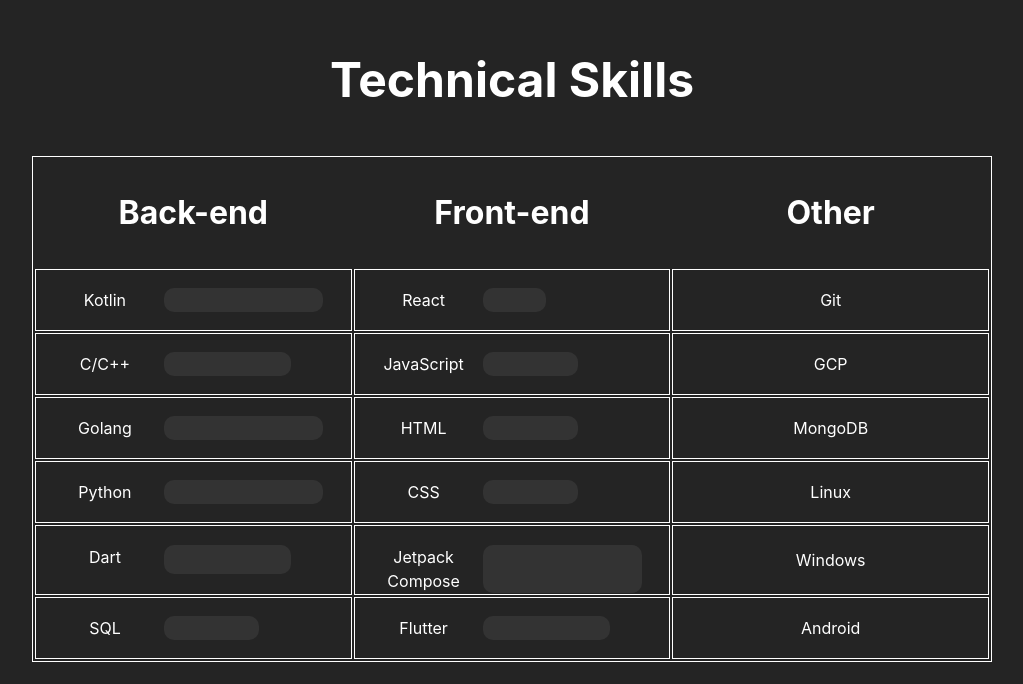
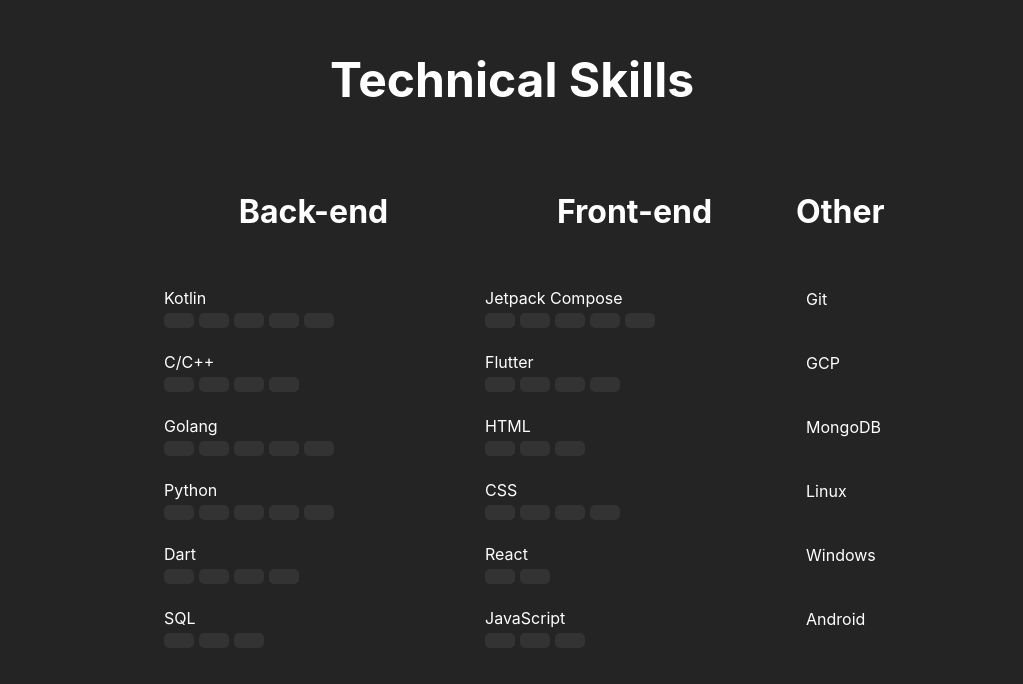
Before and after one commit to MaloSunce/ReactDemo, a React (Vite) app in the folder ReactDemo/: page / in a window 1280 px wide. Shown: the part 1676-2360 px from the top of the page, without its empty margins (128-1151 px from the left). Built offline with nearby package versions, Linux system fonts and the light colour scheme.

Commit message:
update: TechSkills table layout

```diff
--- a/ReactDemo/src/content/TechSkills.css
+++ b/ReactDemo/src/content/TechSkills.css
@@ -8,7 +8,9 @@
     justify-content: center;
     text-align: center;
     height: 100vh;
+    width: 75%;
     scroll-snap-align: start;
+    margin: auto;
 }
 
 .Title {
@@ -25,19 +27,25 @@
     table-layout: fixed;
 }
 
-table, td {
-    border: 1px solid;
-}
-
 th, td {
     padding: 10px;
-    text-align: center;
     height: 40px;
 }
 
+th.WideCol {
+    width: 42%
+}
+
+.LeftAlign {
+    padding: 0;
+    text-align: left !important;
+}
+
+.LeftAlign h3 {
+    margin: 0;
+}
 
 .SkillItem {
-    display: grid;
-    grid-template-columns: 1fr 1.5fr;
     height: 60%;
+    text-align: left;
 }
--- a/ReactDemo/src/content/TechSkills.jsx
+++ b/ReactDemo/src/content/TechSkills.jsx
@@ -15,12 +15,12 @@
     ];
 
     const frontend = [
+        ["Jetpack Compose", 5],
+        ["Flutter", 4],
+        ["HTML", 3],
+        ["CSS", 4],
         ["React", 2],
         ["JavaScript", 3],
-        ["HTML", 3],
-        ["CSS", 3],
-        ["Jetpack Compose", 5],
-        ["Flutter", 4]
     ];
 
     const other = ["Git", "GCP", "MongoDB", "Linux", "Windows", "Android"];
@@ -32,9 +32,9 @@
             <table className="Table">
                 <thead>
                 <tr>
-                    <th><h3>Back-end</h3></th>
-                    <th><h3>Front-end</h3></th>
-                    <th><h3>Other</h3></th>
+                    <th className="WideCol"><h3>Back-end</h3></th>
+                    <th className="WideCol"><h3>Front-end</h3></th>
+                    <th className="LeftAlign"><h3>Other</h3></th>
                 </tr>
                 </thead>
                 <tbody>
@@ -47,7 +47,22 @@
                                 {backend[index] ? (
                                     <div className="SkillItem">
                                         <div>{backend[index][0]}</div>
-                                        <div style={{backgroundColor: 'var(--accent)', width: `${backend[index][1] * 18}%`, borderRadius: '10px'}}></div>
+                                        {backend[index][1] ? (
+                                            <div style={{display: 'flex', gap: '5px', marginTop: '3px'}}>
+                                                {Array(backend[index][1]).fill(null).map((_, barIndex) => (
+                                                    <div
+                                                        key={barIndex}
+                                                        style={{
+                                                            backgroundColor: 'var(--accent)',
+                                                            width: `30px`,
+                                                            height: '15px',
+                                                            borderRadius: '5px'
+                                                        }}
+                                                    ></div>
+                                                ))}
+                                            </div>
+                                        ) : <div></div>}
+                                        {/* <div style={{backgroundColor: 'var(--accent)', width: `${backend[index][1] * 18}%`, borderRadius: '10px'}}></div>*/}
                                     </div>
                                 ) :
                                     <div></div> // Empty div as default for missing data
@@ -58,14 +73,28 @@
                                 {frontend[index] ? (
                                     <div className="SkillItem">
                                         <div>{frontend[index][0]}</div>
-                                        <div style={{backgroundColor: 'var(--accent)', width: `${frontend[index][1] * 18}%`, borderRadius: '10px'}}></div>
+                                        {frontend[index][1] ? (
+                                            <div style={{display: 'flex', gap: '5px', marginTop: '3px'}}>
+                                                {Array(frontend[index][1]).fill(null).map((_, barIndex) => (
+                                                    <div
+                                                        key={barIndex}
+                                                        style={{
+                                                            backgroundColor: 'var(--accent)',
+                                                            width: `30px`,
+                                                            height: '15px',
+                                                            borderRadius: '5px'
+                                                        }}
+                                                    ></div>
+                                                ))}
+                                            </div>
+                                        ) : <div></div>}
                                     </div>
                                 ) :
                                     <div></div> // Empty div as default for missing data
                                 }
                             </td>
 
-                            <td> {other[index] ? other[index] : ""} </td>
+                            <td style={{textAlign: 'left'}}> {other[index] ? other[index] : ""} </td>
                         </tr>
                     ))}
                 </tbody>
```
